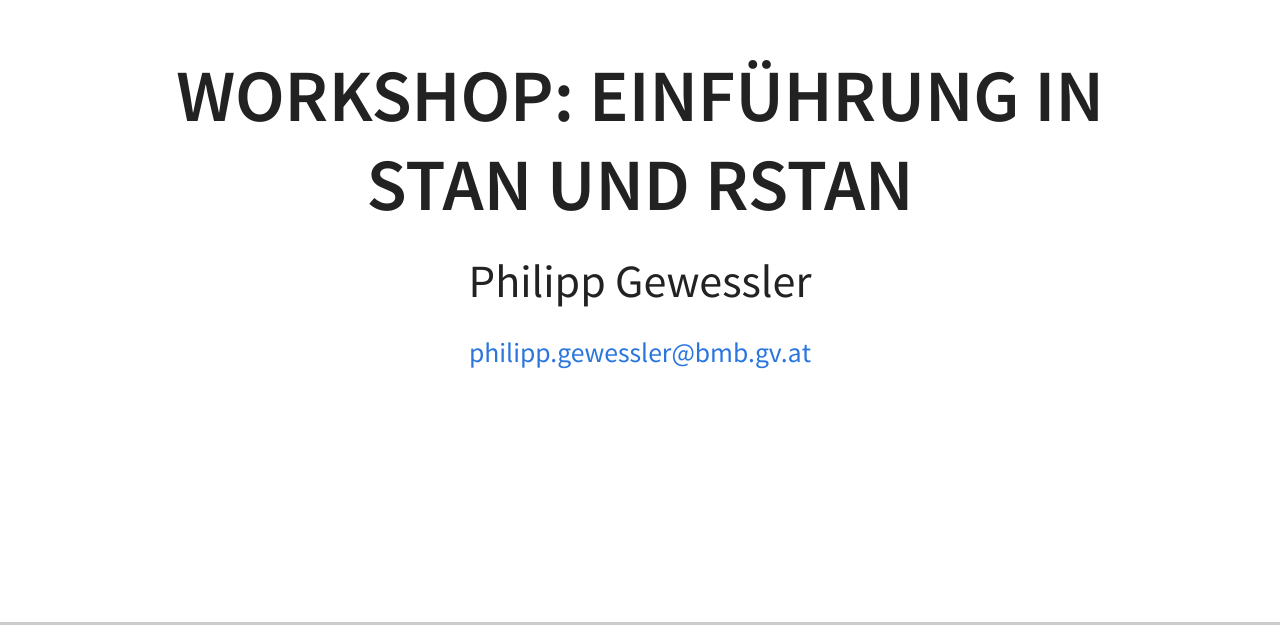
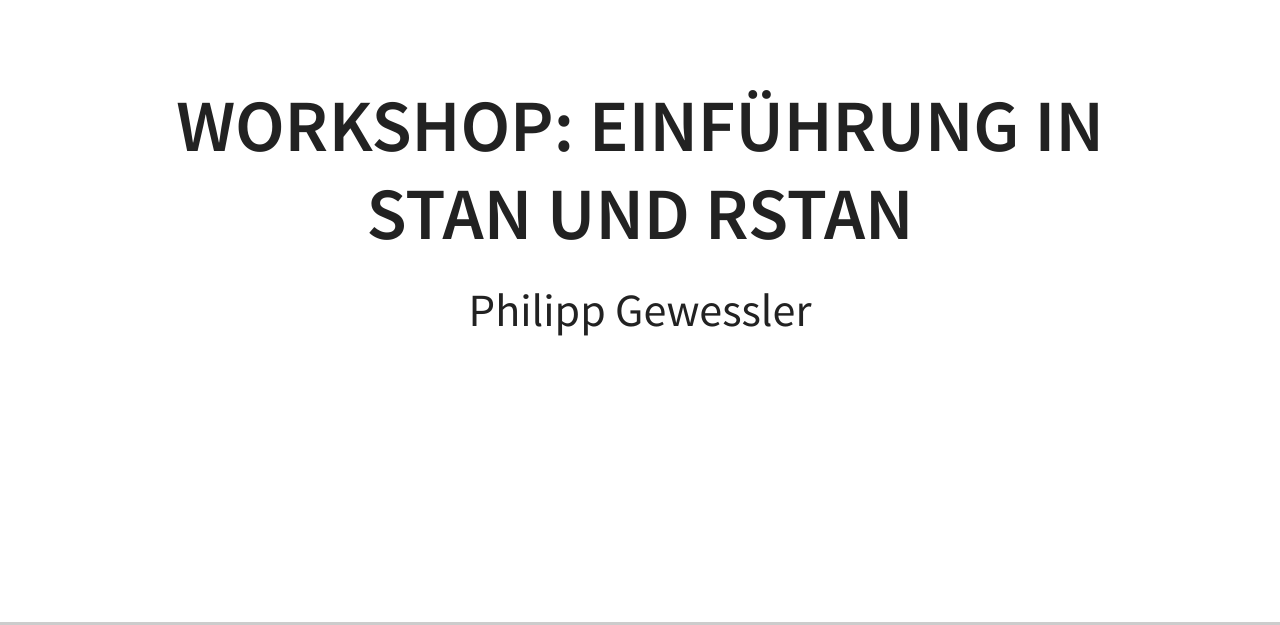
Before and after one commit to p-gw/stan-workshop-2017, a website: page Präsentation/index.html in a window 1280 px wide. Shown: the part 175-800 px from the top of the page. Drawn offline with nearby package versions, Linux system fonts and the light colour scheme; some packages are replaced by stand-ins of ours.

```diff
--- a/Präsentation/index.html
+++ b/Präsentation/index.html
@@ -28,7 +28,7 @@
 				<section>
           <h2>Workshop: Einführung in Stan und rstan</h2>
           <p>Philipp Gewessler</p>
-          <p style="font-size: 0.6em;"><a href="philipp.gewessler@bmb.gv.at">philipp.gewessler@bmb.gv.at</a></p>
+<!--          <p style="font-size: 0.6em;"><a href="philipp.gewessler@bmb.gv.at">philipp.gewessler@bmb.gv.at</a></p> -->
         </section>
         <section>
           <h3>Inhalte des Workshops</h3>
@@ -272,11 +272,6 @@
 
         <section>
           <h3>Inhaltliche Überlegungen</h3>
-<!--
-          <p class="fragment">$p(\boldsymbol{\beta},\sigma|\boldsymbol{X},\boldsymbol{y},I) \propto p(\boldsymbol{\beta},\sigma|\boldsymbol{X},I)p(\boldsymbol{y}|\boldsymbol{X},\boldsymbol{\beta},\sigma,I)$</p>
-          <p class="fragment">$\boldsymbol{y}|\boldsymbol{X},\boldsymbol{\beta},\sigma,I \sim N(\boldsymbol{X}\boldsymbol{\beta}, \sigma^2\boldsymbol{I}_n)$</p>
-          <p class="fragment">$\boldsymbol{\beta},\sigma|\boldsymbol{X},I \sim \ldots$</p>
--->
           <p>$y_i \sim \mathrm{Normal}(\mu_i, \sigma)$</p>
           <p>$\mu_i = \alpha + x_i\beta$</p>
           <p>$(\alpha, \beta, \sigma) \sim \ldots$</p>
```
Also changed, not shown: 1 other file.
